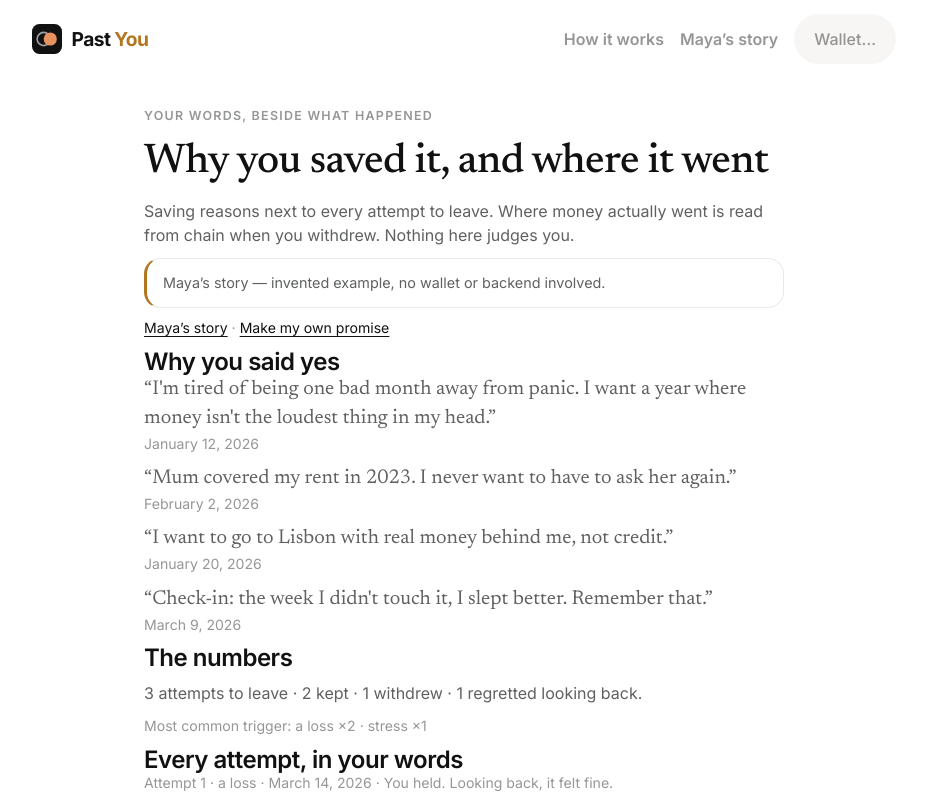
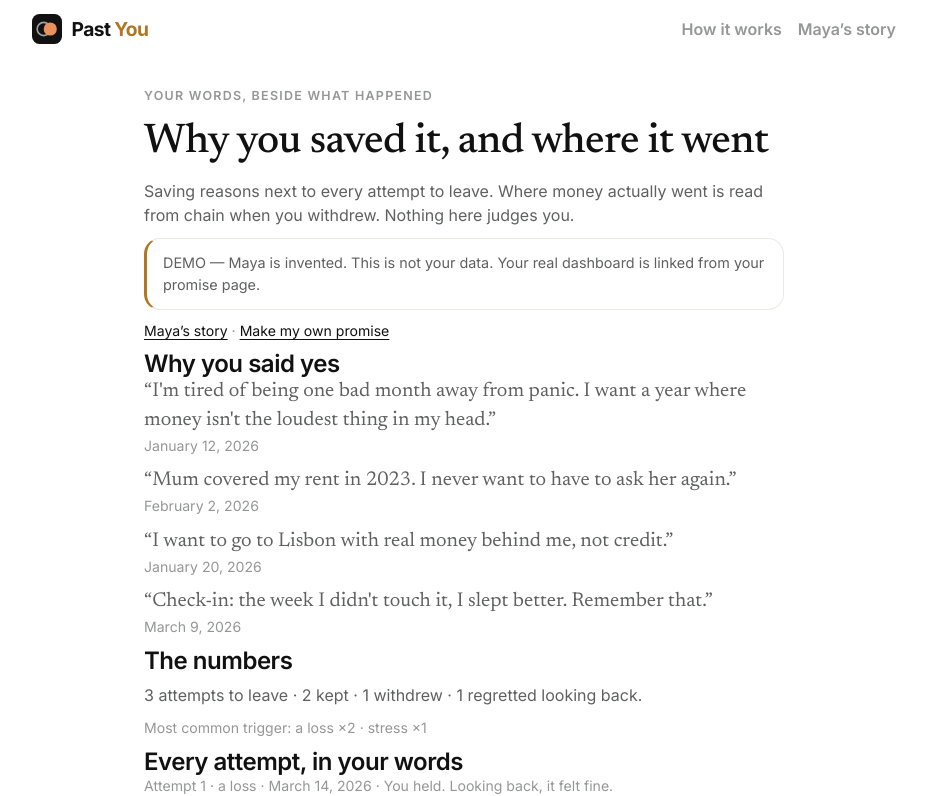
Before and after one commit to fozagtx/PastU, a Next.js app: page /story/insights in a window 1280 px wide. Shown: the top 796 px of the page, without its empty margins (176-1103 px from the left). Built offline with nearby package versions, Linux system fonts and the light colour scheme; no server answers.

Commit message:
Clarify demo vs real insights: hide wallet on story pages, stronger demo banner

```diff
--- a/src/components/InsightsDashboard.tsx
+++ b/src/components/InsightsDashboard.tsx
@@ -43,7 +43,7 @@ export function DashboardView({ data, promiseId, demo = false }: { data: Insight
         <p className="eyebrow">Your words, beside what happened</p>
         <h1 className="big-serif">Why you saved it, and where it went</h1>
         <p className="muted">Saving reasons next to every attempt to leave. Where money actually went is read from chain when you withdrew. Nothing here judges you.</p>
-        {demo && <p className="notice">Maya’s story — invented example, no wallet or backend involved.</p>}
+        {demo && <p className="notice">DEMO — Maya is invented. This is not your data. Your real dashboard is linked from your promise page.</p>}
         {promiseId && !demo && <p className="faint"><Link href={`/promise/${promiseId}`}>Back to your promise</Link> · <Link href={`/promise/${promiseId}/memory`}>Stored memories</Link></p>}
         {demo && <p className="faint"><Link href="/story">Maya’s story</Link> · <Link href="/promise/new">Make my own promise</Link></p>}
       </header>
--- a/src/components/SiteHeader.tsx
+++ b/src/components/SiteHeader.tsx
@@ -1,14 +1,20 @@
+"use client";
 import Link from "next/link";
+import { usePathname } from "next/navigation";
 import { ConnectButton } from "./ConnectButton";
 import { Logo } from "./Logo";
 export function SiteHeader() {
+  const path = usePathname();
+  // Demo pages are no-wallet by design. Hiding the wallet button avoids the
+  // impression that Maya's invented data is the signed-in user's data.
+  const isDemo = path === "/story" || path?.startsWith("/story/");
   return (
     <header className="siteHeader">
       <Link href="/" className="brand" aria-label="Past You, home"><Logo /><span>Past <em>You</em></span></Link>
       <nav className="row" aria-label="Main" style={{ gap: "1rem" }}>
         <Link className="navLink" href="/how">How it works</Link>
         <Link className="navLink" href="/story">Maya’s story</Link>
-        <ConnectButton />
+        {!isDemo && <ConnectButton />}
       </nav>
     </header>
   );
```
